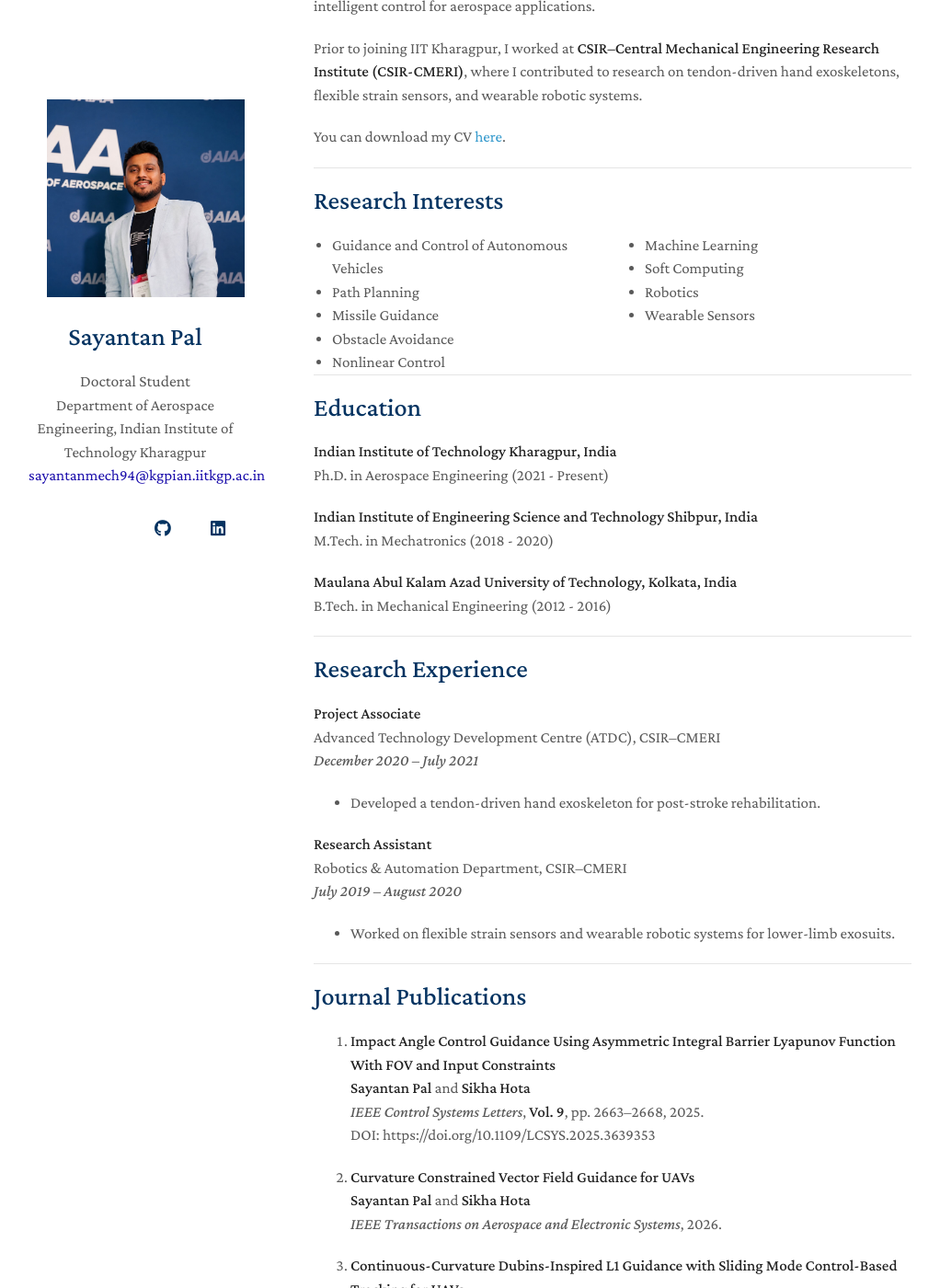
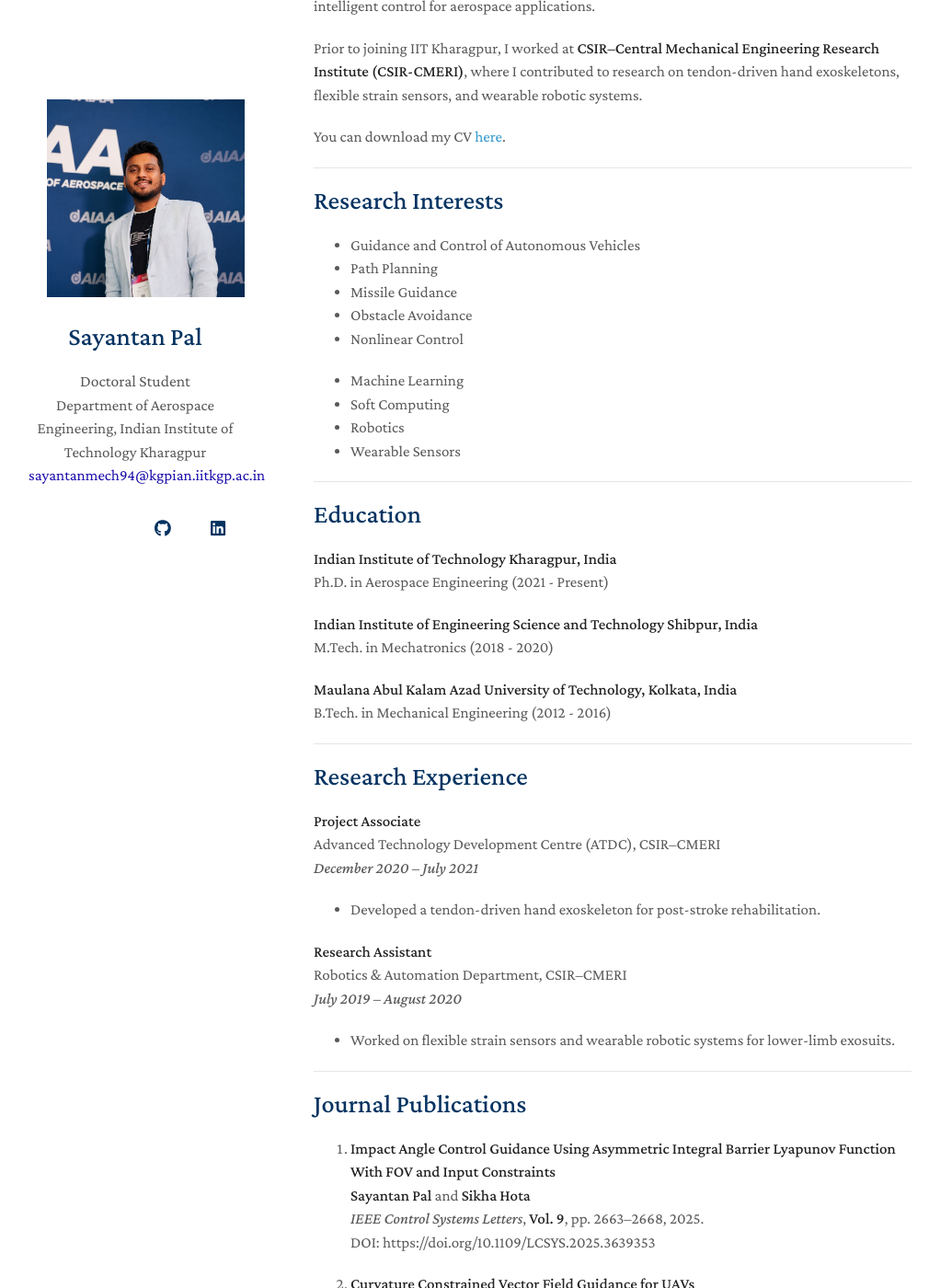
Before and after one commit to pal-sayantan/pal-sayantan.github.io, a Jekyll site: the page built from index.md, in a window 1280 px wide and 1400 px high, scrolled down 426 px. Shown: the whole window at 92% size, without its empty margins (129-1151 px from the left). Built offline with Jekyll 4.4.1, drawn with Linux system fonts in a browser that asks for light colours; a style sheet for code colours, icons or effects is not loaded.

Commit message:
Update style-no-dark-mode.scss

```diff
--- a/assets/css/style-no-dark-mode.scss
+++ b/assets/css/style-no-dark-mode.scss
@@ -2,21 +2,3 @@
 ---
 
 @import "minimal-light-no-dark-mode";
-/* Research Interests - Two Columns */
-.research-grid {
-  display: grid;
-  grid-template-columns: 1fr 1fr;
-  gap: 30px;
-  margin-top: 10px;
-}
-
-.research-grid ul {
-  margin: 0;
-  padding-left: 20px;
-}
-
-@media (max-width: 768px) {
-  .research-grid {
-    grid-template-columns: 1fr;
-  }
-}
```
